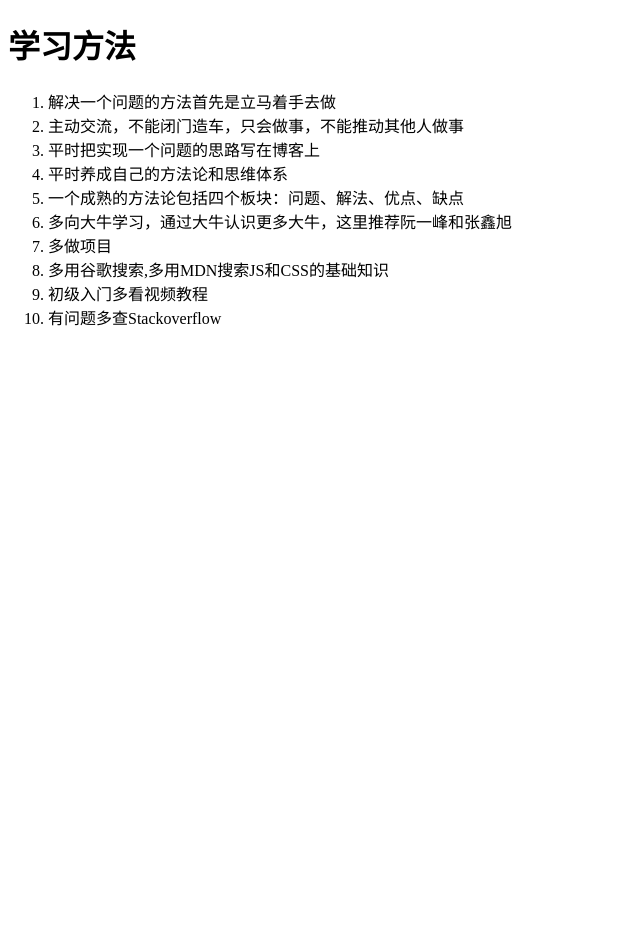
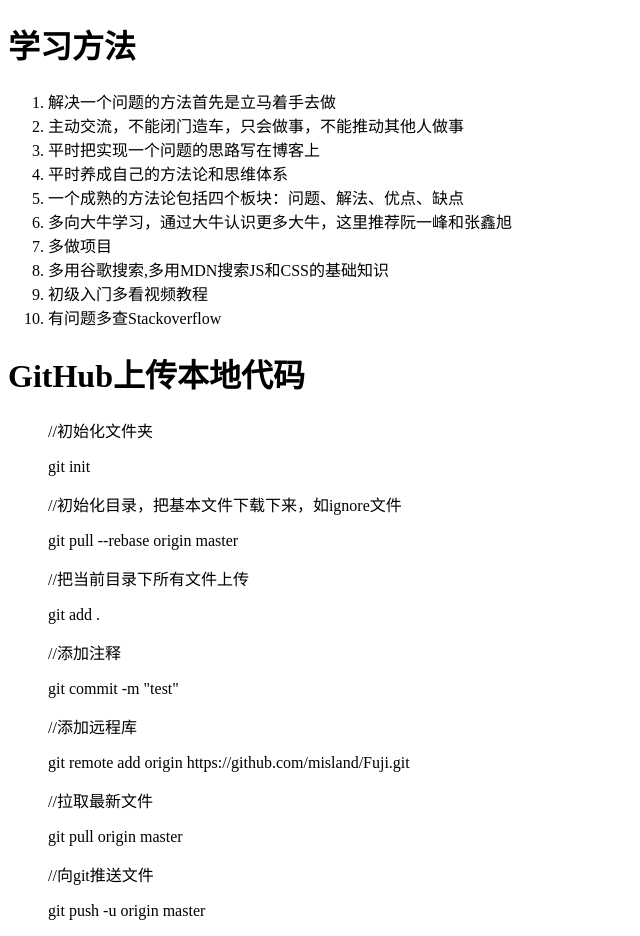
Before and after one commit to Seanlau01/blog, a plain HTML site: page index.html in a window 1280 px wide. Shown: the whole page, without its empty margins (0-640 px from the left). Before the commit the page ends 800 px from the top, so only its background shows below. Drawn offline with Linux system fonts and the light colour scheme.

Commit message:
添加github上传代码内容

```diff
--- a/index.html
+++ b/index.html
@@ -20,5 +20,22 @@
     <li>初级入门多看视频教程</li>
     <li>有问题多查Stackoverflow</li>
   </ol>
+  <h1>GitHub上传本地代码</h1>
+  <ol>
+    <p>//初始化文件夹</p>
+    <p>git init</p>
+    <p>//初始化目录，把基本文件下载下来，如ignore文件</p>
+    <p>git pull --rebase origin master</p>
+    <p>//把当前目录下所有文件上传</p>
+    <p>git add .</p>
+    <p>//添加注释</p>
+    <p>git commit -m "test"</p>
+    <p>//添加远程库</p>
+    <p>git remote add origin https://github.com/misland/Fuji.git</p>
+    <p>//拉取最新文件</p>
+    <p>git pull origin master</p>
+    <p>//向git推送文件</p>
+    <p>git push -u origin master</p>
+  </ol>
 </body>
 </html>
```
